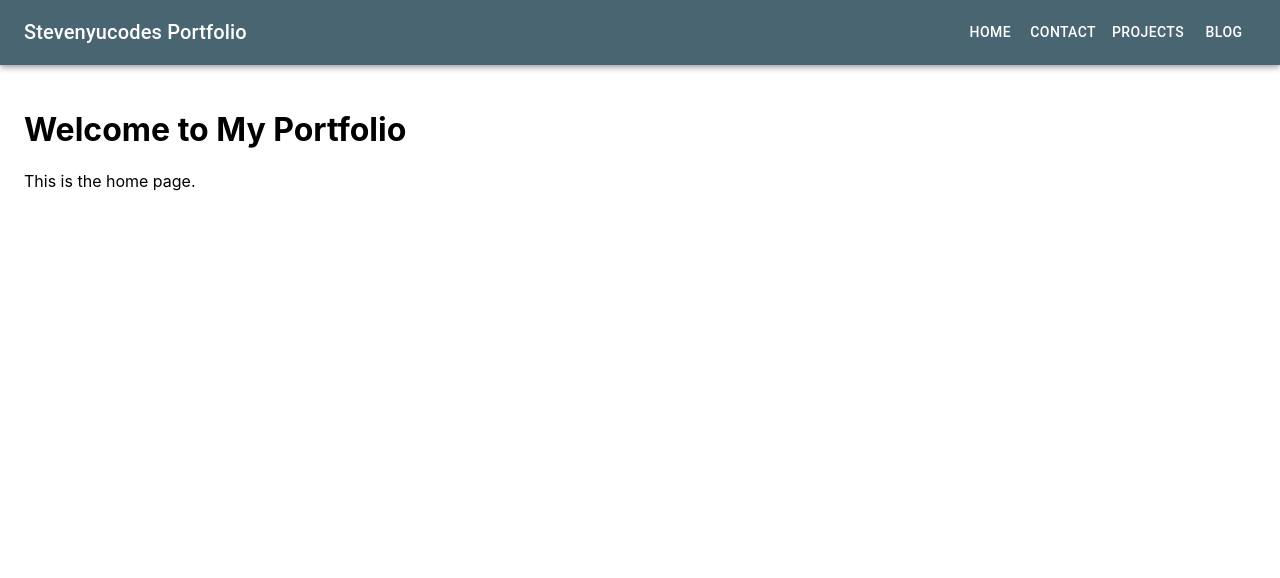
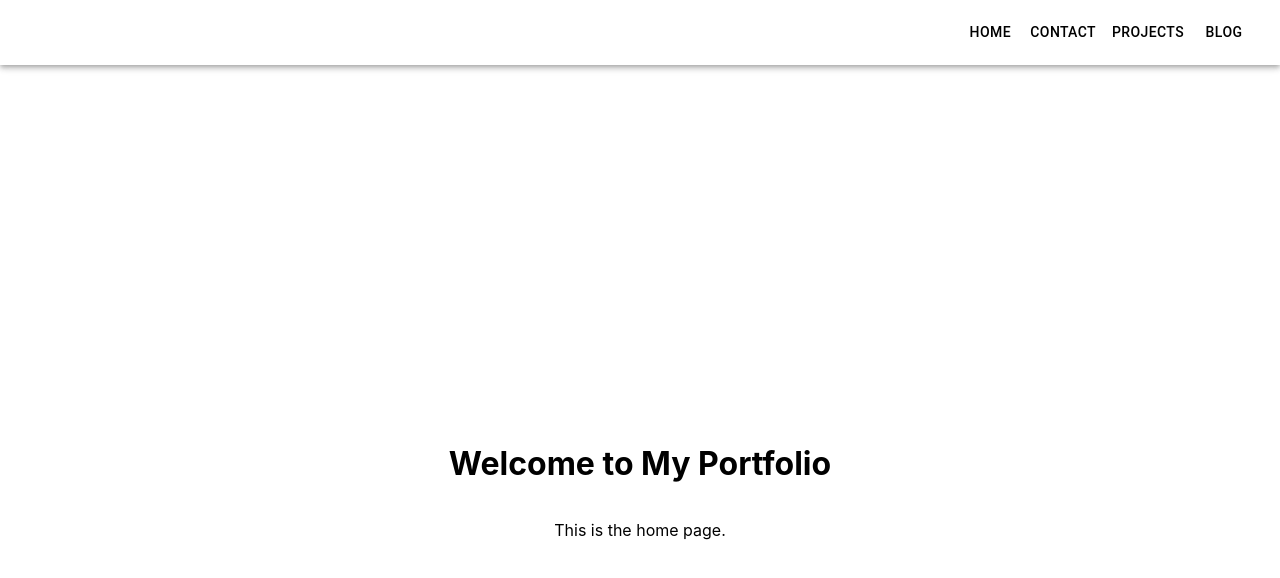
Before and after one commit to stevenyucodes/stevenyucodes_website, a React (Create React App) app: page / in a window 1280 px wide. Shown: the top 578 px of the page. Built offline with nearby package versions, Linux system fonts and the light colour scheme.

Commit message:
Changed Font and Appbar color to black and white respectively. Changed positon of words in home page

```diff
--- a/package.json
+++ b/package.json
@@ -14,6 +14,7 @@
     "@types/node": "^16.18.101",
     "@types/react": "^18.3.3",
     "@types/react-dom": "^18.3.0",
+    "gh-pages": "^6.1.1",
     "react": "^18.3.1",
     "react-dom": "^18.3.1",
     "react-router-dom": "^6.23.1",
--- a/src/App.tsx
+++ b/src/App.tsx
@@ -37,21 +37,21 @@ import Projects from './components/Projects';
 function App() {
   return (
     <Router>
-      <AppBar position="static"sx={{ backgroundColor: '#4A6572', height: '65px', zIndex: theme => theme.zIndex.drawer + 1 }}>
+      <AppBar position="static"sx={{ backgroundColor: 'white', height: '65px', zIndex: theme => theme.zIndex.drawer + 1 }}>
         <Toolbar>
           <Typography variant="h6" sx={{ flexGrow: 1 }}>
             Stevenyucodes Portfolio
           </Typography>
-          <Button color="inherit" component={Link} to="/">
+          <Button sx={{color: 'black'}} component={Link} to="/">
             Home
           </Button>
-          <Button color="inherit" component={Link} to="/contact">
+          <Button sx={{color: 'black'}} component={Link} to="/contact">
             Contact
           </Button>
-          <Button color="inherit" component={Link} to="/projects">
+          <Button sx={{color: 'black'}} component={Link} to="/projects">
             Projects
           </Button>
-          <Button color="inherit" component={Link} to="/blog">
+          <Button sx={{color: 'black'}} component={Link} to="/blog">
             Blog
           </Button>
         </Toolbar>
--- a/src/components/Home.tsx
+++ b/src/components/Home.tsx
@@ -1,13 +1,15 @@
 // src/components/HomePage.tsx
+import { CenterFocusStrong, Margin } from '@mui/icons-material';
 import React from 'react';
 
 const Home: React.FC = () => {
   return (
-    <div>
-      <h1>Welcome to My Portfolio</h1>
+    <div style={{display: 'flex', flexDirection: 'column', alignItems: 'center', justifyContent: 'center', height: '100vh', textAlign: 'center' }}>
+      <h1>
+      Welcome to My Portfolio</h1>
       <p>This is the home page.</p>
     </div>
   );
 };
 
-export default Home
+export default Home;
```
Also changed, not shown: 1 other file (tests, documents, lock files or other folders).
